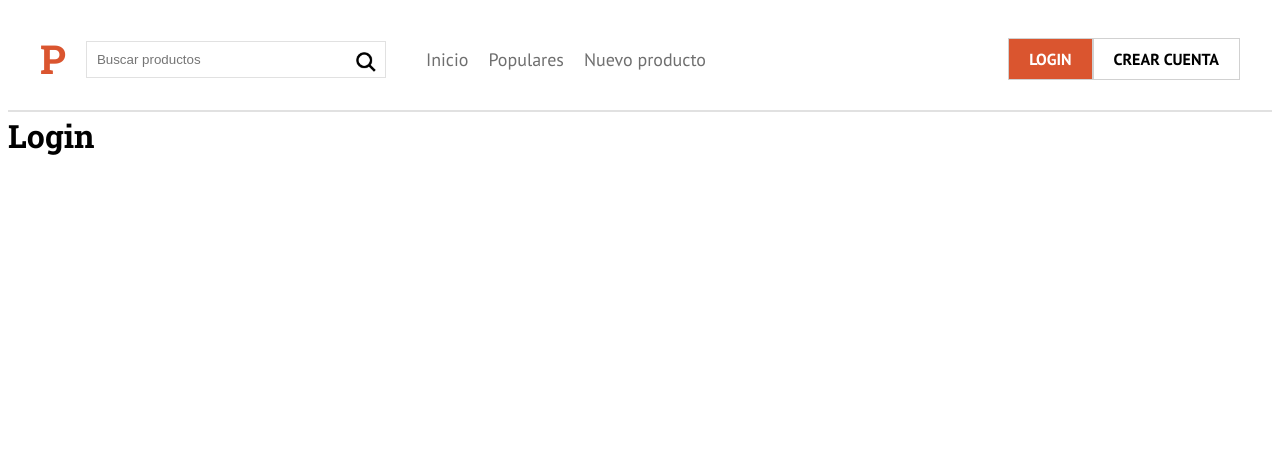
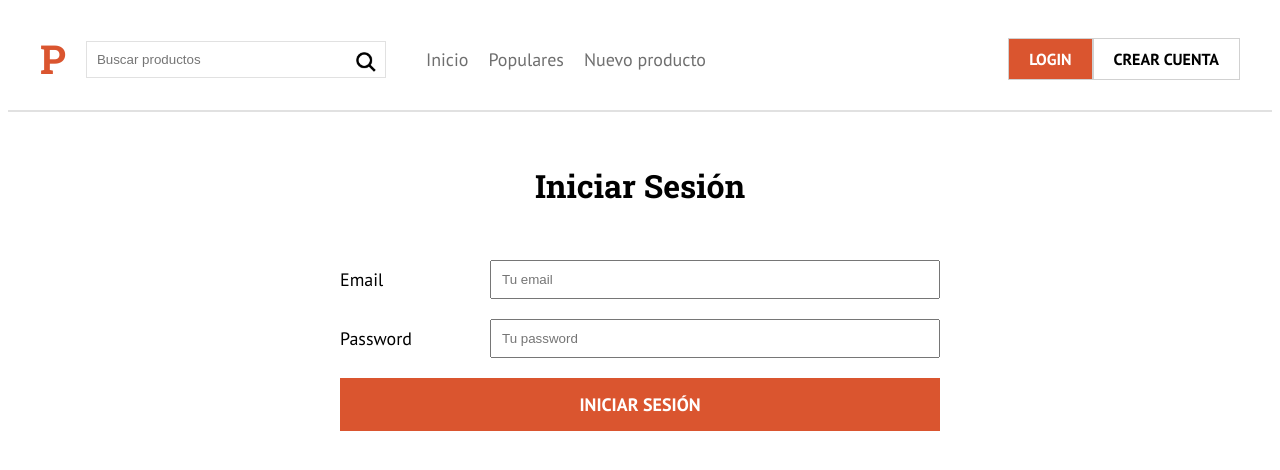
Before and after one commit to eduardo99ja/Product-Hunter-cln, a Next.js app: page /login in a window 1280 px wide. Shown: the top 470 px of the page. Built offline with nearby package versions, Linux system fonts and the light colour scheme.

Commit message:
creando funcion de iniciar sesion del usuario

```diff
--- a/firebase/firebase.js
+++ b/firebase/firebase.js
@@ -21,6 +21,11 @@ class Firebase {
       displayName: nombre,
     })
   }
+  //iniciar sesion del usuario
+
+  async login(email, password) {
+    return this.auth.signInWithEmailAndPassword(email, password)
+  }
 }
 
 const firebase = new Firebase()
--- a/pages/login.jsx
+++ b/pages/login.jsx
@@ -1,10 +1,78 @@
+import { useState } from 'react'
+import Router from 'next/router'
+
 import Layout from '../components/layout/Layout'
 
+import firebase from '../firebase'
+//validacaiones
+import useValidation from '../hooks/useValidation'
+import validarIniciarSesion from '../validacion/validarIniciarSesion'
+const STATE_INICIAL = {
+  email: '',
+  password: '',
+}
+
 export default function Login() {
+  const [error, setError] = useState(false)
+  const {
+    valores,
+    errores,
+    handleSubmit,
+    handleChange,
+    handleBlur,
+  } = useValidation(STATE_INICIAL, validarIniciarSesion, iniciarSesion)
+
+  const { email, password } = valores
+  async function iniciarSesion() {
+    try {
+      await firebase.login(email, password)
+      Router.push('/')
+    } catch (error) {
+      console.error('Ocurrió un error al autenticar el usuario', error.message)
+      setError(error.message)
+    }
+  }
   return (
     <div>
       <Layout>
-        <h1>Login</h1>
+        <>
+          <h1 className='title_crear_cuenta'>Iniciar Sesión</h1>
+          <form className='formulario' onSubmit={handleSubmit} noValidate>
+            <div className='campo'>
+              <label htmlFor='email'>Email</label>
+              <input
+                type='email'
+                id='email'
+                placeholder='Tu email'
+                name='email'
+                value={email}
+                onChange={handleChange}
+                onBlur={handleBlur}
+              />
+            </div>
+            {errores.email && <p className='error'>{errores.email}</p>}
+            <div className='campo'>
+              <label htmlFor='password'>Password</label>
+              <input
+                type='password'
+                id='password'
+                placeholder='Tu password'
+                name='password'
+                value={password}
+                onChange={handleChange}
+                onBlur={handleBlur}
+              />
+            </div>
+            {errores.password && <p className='error'>{errores.password}</p>}
+            {error && <p className='error'>{error}</p>}
+
+            <input
+              type='submit'
+              value='Iniciar sesión'
+              className='inputSubmit'
+            />
+          </form>
+        </>
       </Layout>
     </div>
   )
--- /dev/null
+++ b/validacion/validarIniciarSesion.js
@@ -0,0 +1,20 @@
+export default function validarIniciarSesion(valores) {
+
+    let errores = {};
+
+    // validar el email
+    if(!valores.email) {
+        errores.email = "El Email es Obligatorio";
+    } else if( !/^[A-Z0-9._%+-]+@[A-Z0-9.-]+\.[A-Z]{2,}$/i.test(valores.email) ) {
+        errores.email = "Email no válido"
+    }
+
+    // validar el password
+    if(!valores.password) {
+        errores.password = "El password es obligatorio";
+    } else if( valores.password.length < 6 ) {
+        errores.password = 'El password debe ser de al menos 6 caracteres'
+    }
+
+    return errores;
+}
```
